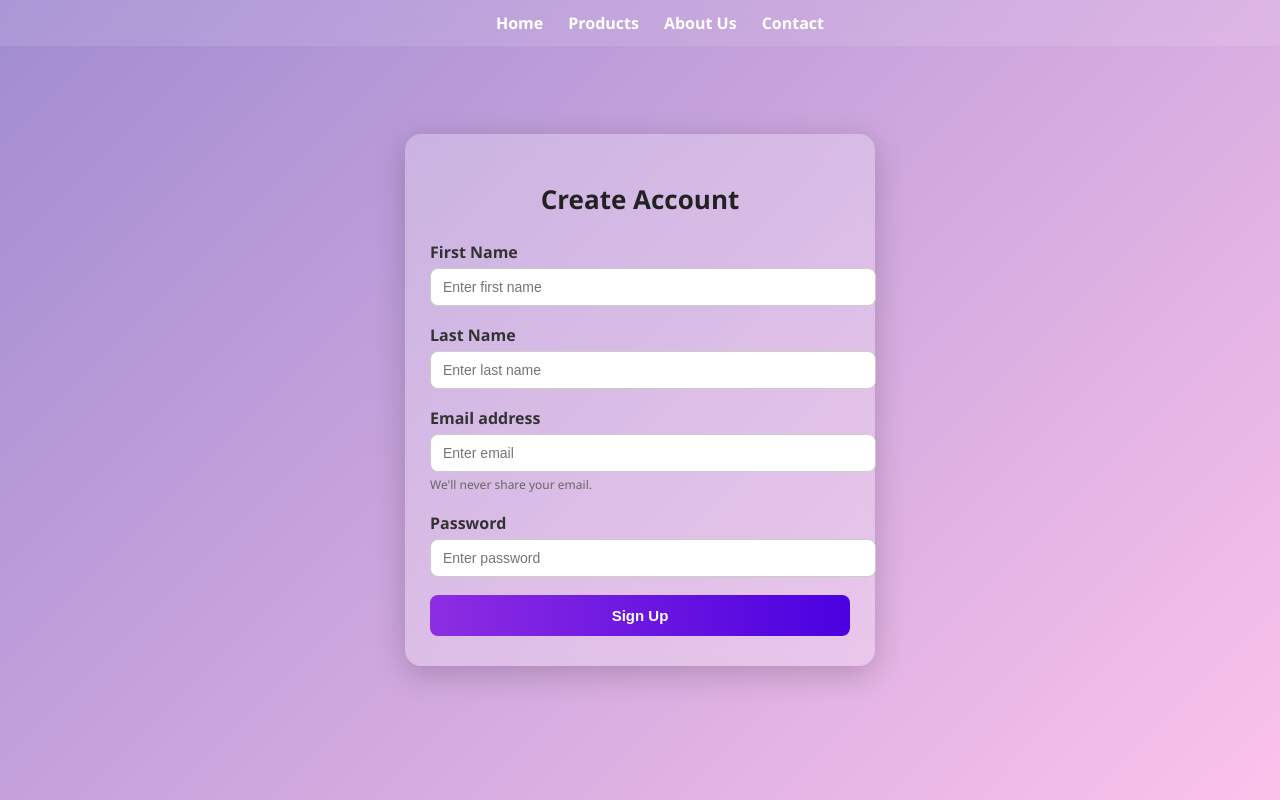
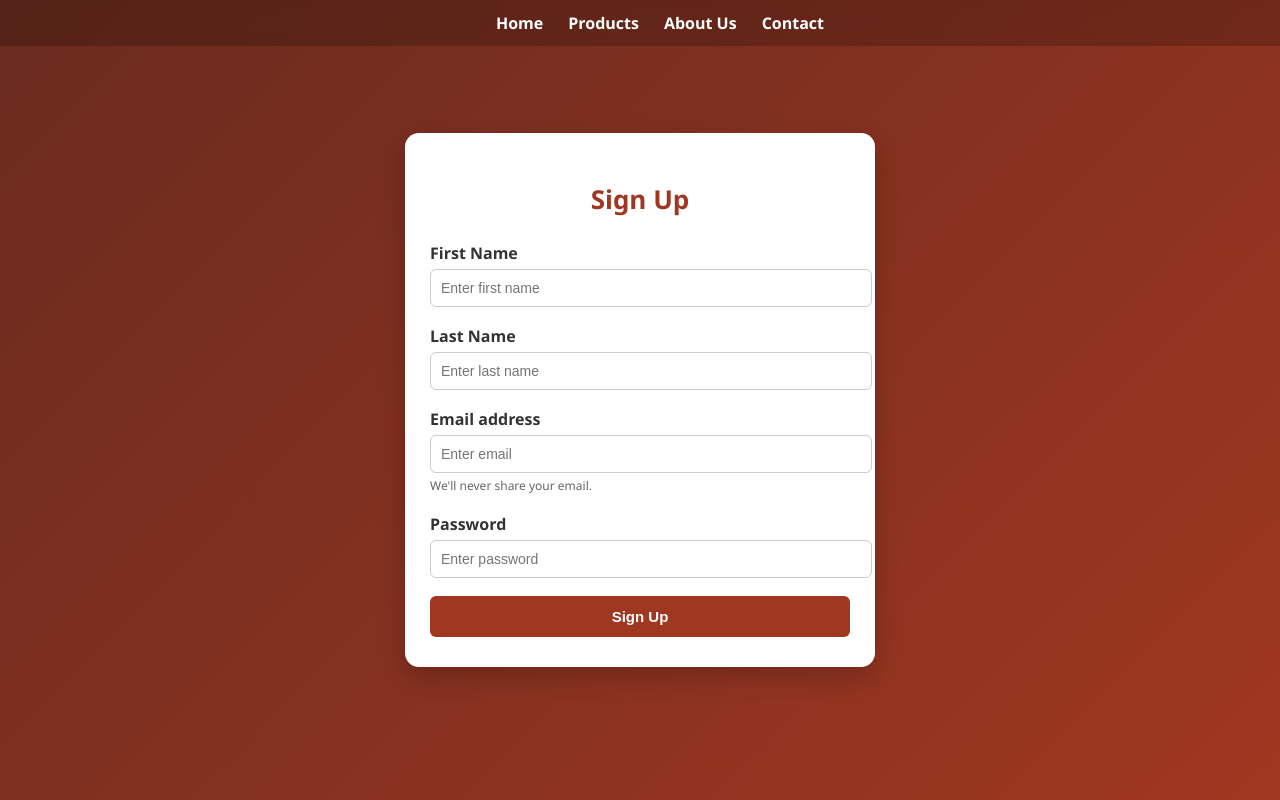
Before and after one commit to anmolkumar8/E-commerce-Website, a plain HTML site: page signup.html in a window 1280 px wide. Drawn offline with Linux system fonts and the light colour scheme.

Commit message:
Update signup.html

```diff
--- a/signup.html
+++ b/signup.html
@@ -5,36 +5,32 @@
   <meta name="viewport" content="width=device-width, initial-scale=1.0"/>
   <title>Sign Up</title>
   <style>
-    /* Body background with smooth gradient */
     body {
       margin: 0;
       padding: 0;
       min-height: 100vh;
       font-family: 'Segoe UI', Tahoma, Geneva, Verdana, sans-serif;
-      background: linear-gradient(135deg, #a18cd1 0%, #fbc2eb 100%);
+      background: linear-gradient(135deg, #6A2B1F, #A03721); /* ✅ Your provided reddish gradient */
       display: flex;
       align-items: center;
       justify-content: center;
     }
 
-    /* Signup Card Container */
     .signup-container {
       width: 100%;
       max-width: 420px;
       padding: 30px 25px;
-      background: rgba(255, 255, 255, 0.25);
-      border-radius: 16px;
-      backdrop-filter: blur(10px);
-      box-shadow: 0 8px 32px rgba(0, 0, 0, 0.2);
+      background: #fff;
+      border-radius: 14px;
+      box-shadow: 0 10px 25px rgba(0, 0, 0, 0.2);
       color: #333;
     }
 
-    /* Form Header */
     .signup-form h1 {
       text-align: center;
-      margin-bottom: 24px;
+      margin-bottom: 25px;
       font-size: 26px;
-      color: #222;
+      color: #A03721;
     }
 
     .mb-3 {
@@ -50,16 +46,15 @@
 
     .form-control {
       width: 100%;
-      padding: 10px 12px;
+      padding: 10px;
       border: 1px solid #ccc;
-      border-radius: 8px;
+      border-radius: 6px;
       font-size: 14px;
       outline: none;
-      background-color: #fff;
     }
 
     .form-control:focus {
-      border-color: #8e44ad;
+      border-color: #A03721;
     }
 
     .form-text {
@@ -72,8 +67,8 @@
       width: 100%;
       padding: 12px;
       border: none;
-      border-radius: 8px;
-      background: linear-gradient(to right, #8e2de2, #4a00e0);
+      border-radius: 6px;
+      background-color: #A03721;
       color: white;
       font-weight: bold;
       font-size: 15px;
@@ -82,16 +77,15 @@
     }
 
     .btn:hover {
-      background: linear-gradient(to right, #4a00e0, #8e2de2);
+      background-color: #6A2B1F;
     }
 
-    /* Header Styling */
     header {
       position: fixed;
       top: 0;
       left: 0;
       width: 100%;
-      background: rgba(255, 255, 255, 0.1);
+      background: rgba(0, 0, 0, 0.2);
       backdrop-filter: blur(6px);
       padding: 12px 20px;
       display: flex;
@@ -122,6 +116,7 @@
       .signup-container {
         width: 90%;
       }
+
       nav ul {
         flex-direction: column;
         align-items: center;
@@ -146,7 +141,7 @@
   <!-- Sign Up Form -->
   <div class="signup-container">
     <form class="signup-form">
-      <h1>Create Account</h1>
+      <h1>Sign Up</h1>
 
       <div class="mb-3">
         <label for="firstName" class="form-label">First Name</label>
```
